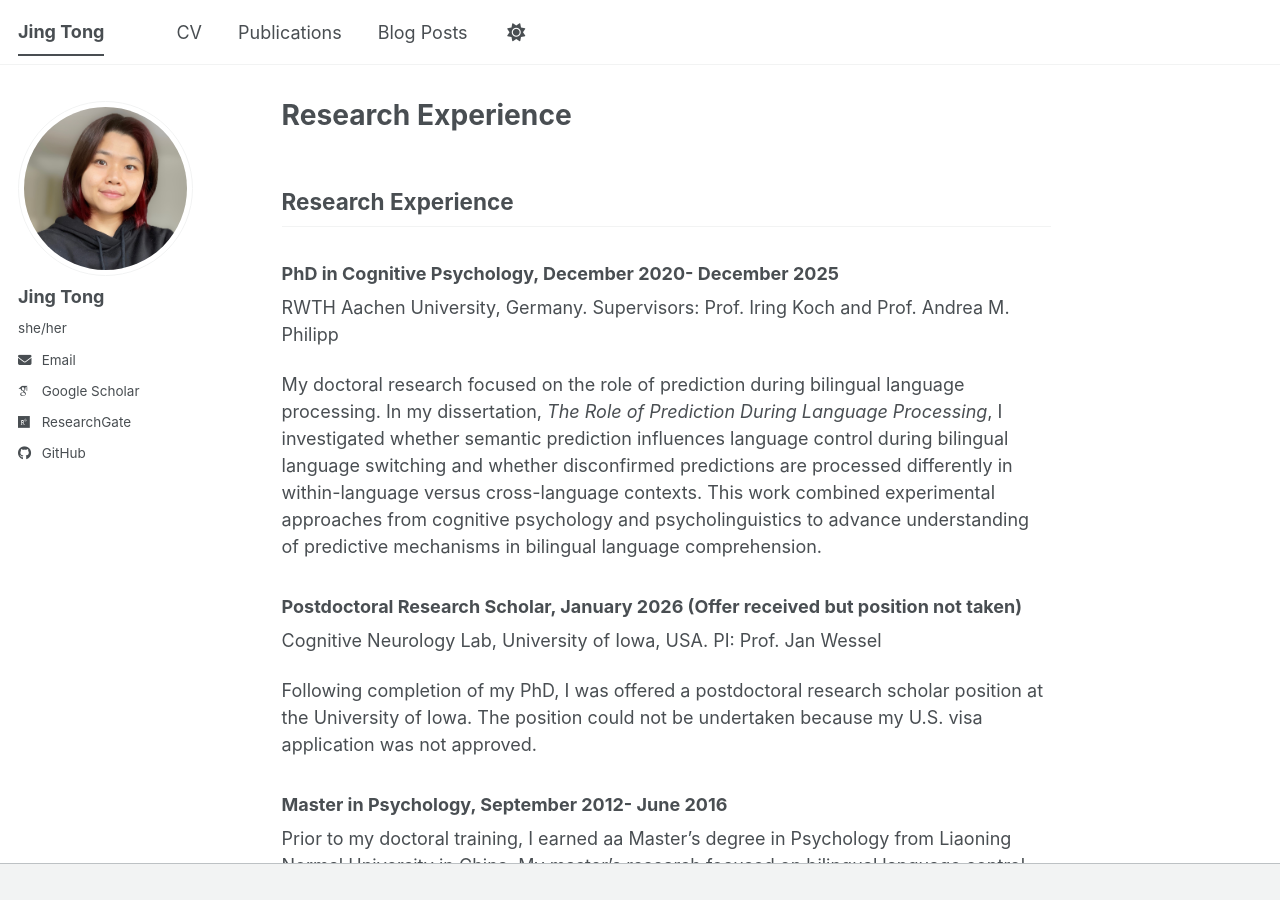
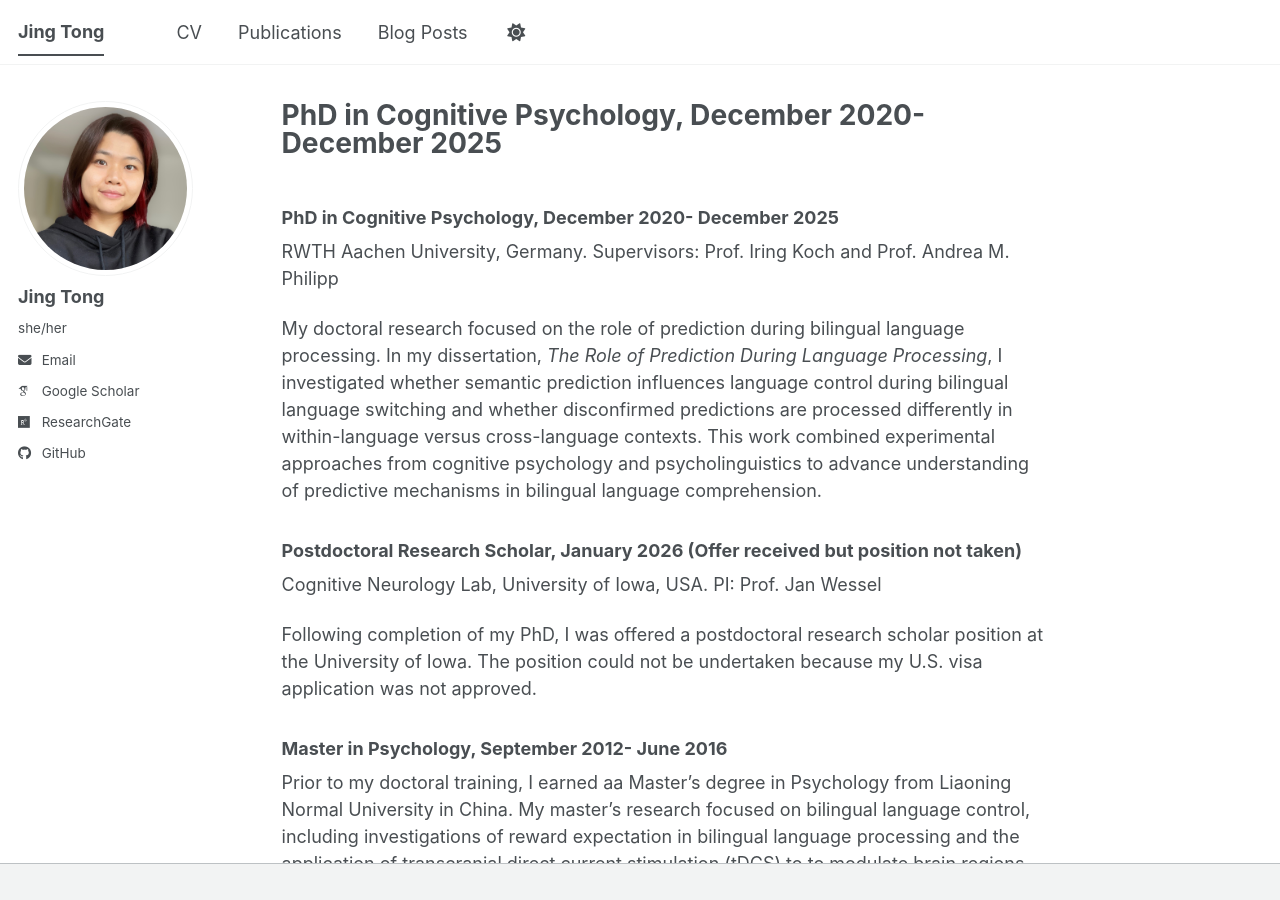
Before and after one commit to JingTong01/jingtong01.github.io, a Jekyll site: the page built from _pages/about.md, in a window 1280 px wide and 900 px high. Built offline with Jekyll 4.4.1, drawn with Linux system fonts in a browser that asks for light colours; some web fonts are replaced; a script bundle is joined from its source files by our own code; library files that are not in the unit come from our copies; our own code applies the rules of GitHub Pages for plain Markdown files.

Commit message:
Update about.md

```diff
--- a/_pages/about.md
+++ b/_pages/about.md
@@ -7,7 +7,7 @@ redirect_from:
 ---
 
 
-## Research Experience
+
 
 ### PhD in Cognitive Psychology, December 2020- December 2025
 RWTH Aachen University, Germany. Supervisors: Prof. Iring Koch and Prof. Andrea M. Philipp
```
